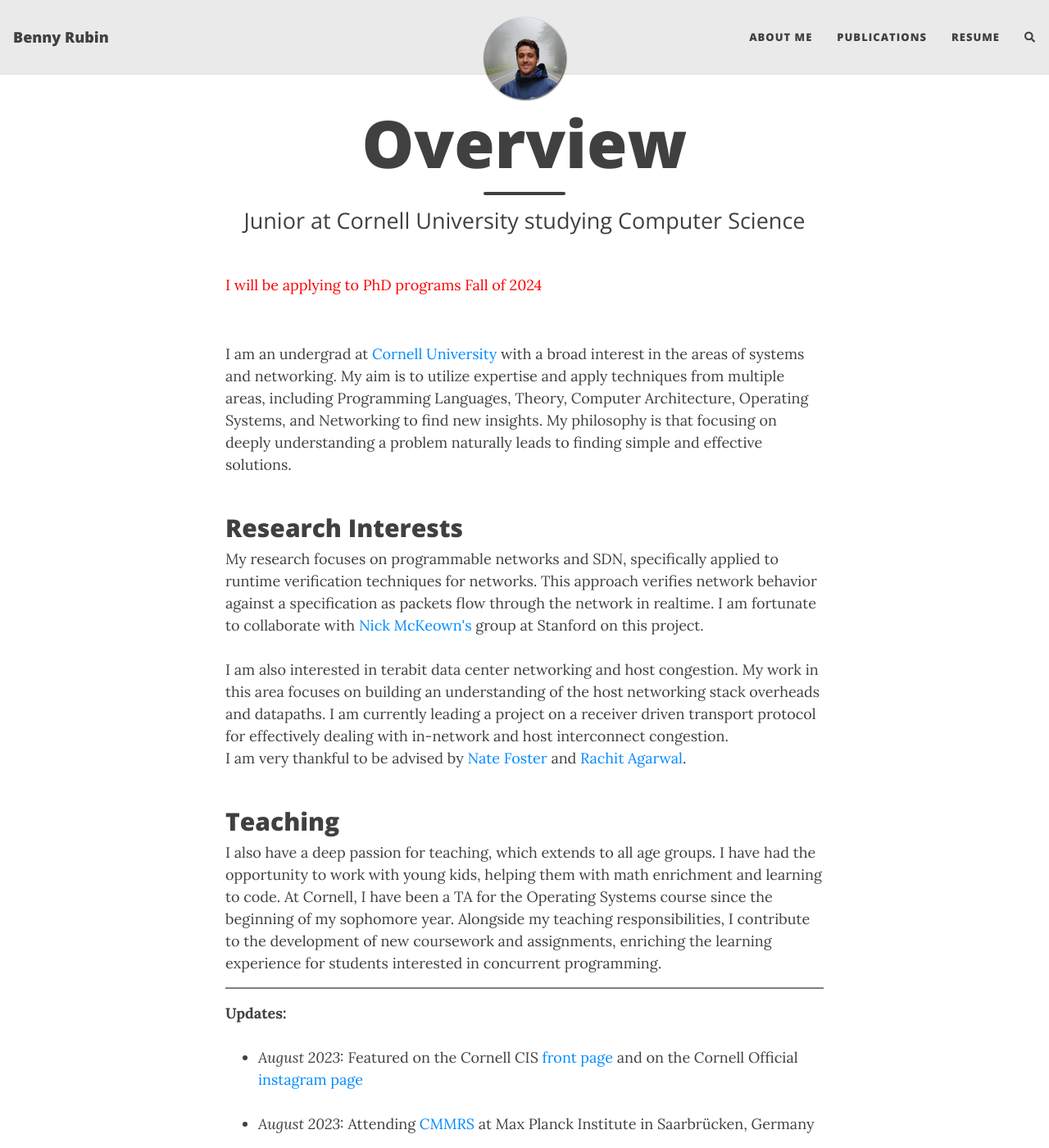
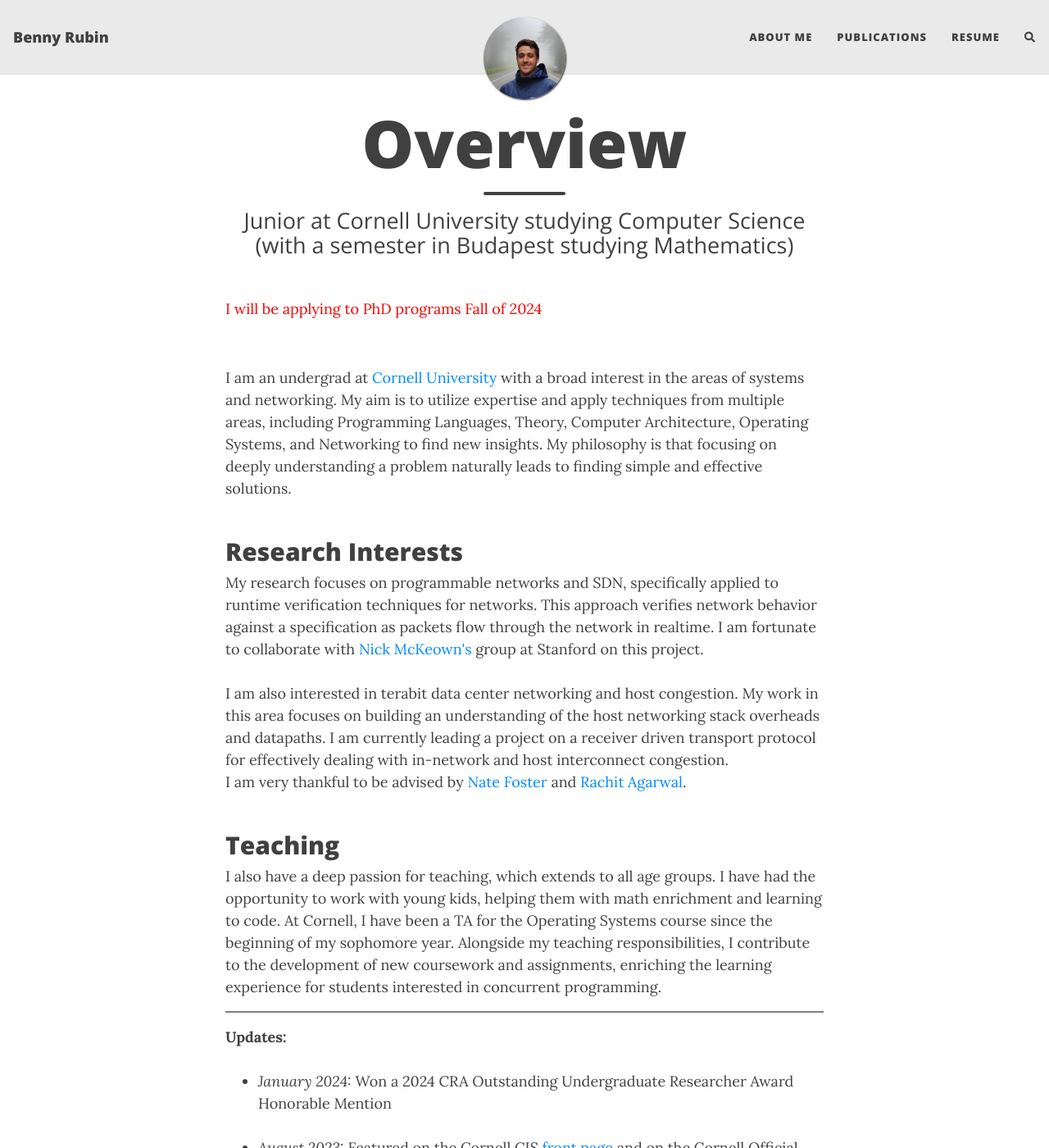
Before and after one commit to bennyrubin/bennyrubin.github.io, a Jekyll site: the page built from index.html, in a window 1280 px wide and 1400 px high. Shown: the whole window at 82% size. Built offline with Jekyll 4.4.1, drawn with Linux system fonts in a browser that asks for light colours; nearby versions of some CDN libraries; the list of posts is cut into pages by our own code; comment, search, counter and statistics services are not loaded.

Commit message:
Updated resume and index page

```diff
--- a/index.html
+++ b/index.html
@@ -1,7 +1,7 @@
 ---
 layout: page
 title: Overview
-subtitle: Junior at Cornell University studying Computer Science
+subtitle: Junior at Cornell University studying Computer Science (with a semester in Budapest studying Mathematics)
 ---
 
 <p style="color:red;">I will be applying to PhD programs Fall of 2024</p>
@@ -47,6 +47,9 @@ learning experience for students interested in concurrent programming. <br>
 <b>Updates:</b><br><br>
 
 <ul>
+    <li><i>January 2024:</i> Won a 2024 CRA Outstanding Undergraduate Researcher Award Honorable Mention
+    </li><br>
+
     <li><i>August 2023:</i> Featured on the Cornell CIS <a
             href="https://cis.cornell.edu/undergrad-research-program-culminates-2023-symposium">front page</a> and on
         the Cornell Official <a href="https://www.instagram.com/reel/CwS20h3Lolo/?utm_source=ig_web_copy_link">instagram
```
Also changed, not shown: 1 other file.
